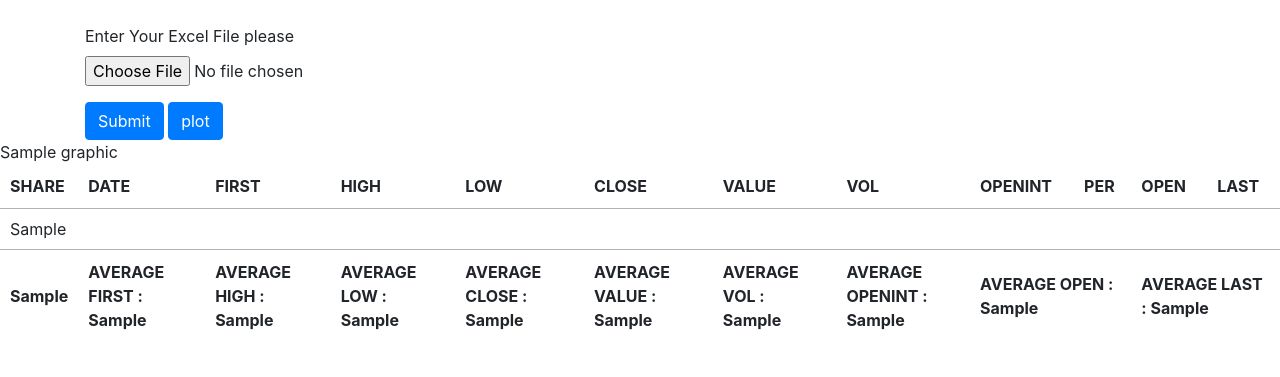
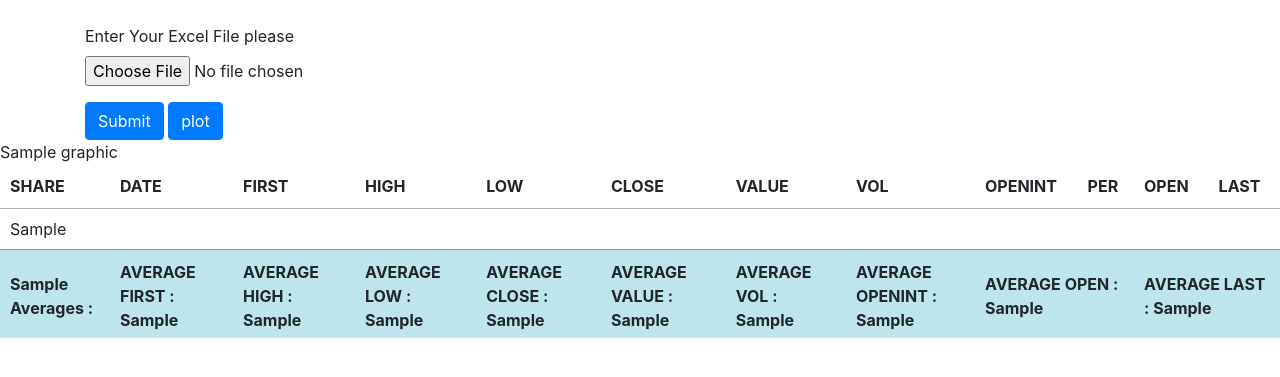
Before and after one commit to ANejadkoorki/FintechApp, a Django app: template fintask/financial_data_analysing/templates/financial_data_analysing/base_page.html in a window 1280 px wide. Shown: the top 377 px of the page. Run offline with Django 3.2, Linux system fonts and the light colour scheme; the template is opened without the code that fills it: most values are stand-ins (such as "Sample title", 1, 10 or a date in 2020); some libraries are stand-ins or nearby versions.

Commit message:
Average od columns added.

```diff
--- a/fintask/financial_data_analysing/templates/financial_data_analysing/base_page.html
+++ b/fintask/financial_data_analysing/templates/financial_data_analysing/base_page.html
@@ -75,8 +75,8 @@
 {#            <th>OPEN</th>#}
 {#            <th>LAST</th>#}
 {#        </tr>#}
-        <tr>
-            <th>{{ averages_list.0 }}</th>
+        <tr class="table-info">
+            <th>{{ averages_list.0 }} Averages : </th>
             <th>AVERAGE FIRST : {{ averages_list.1.1 }}</th>
             <th>AVERAGE HIGH : {{ averages_list.2.1 }}</th>
             <th>AVERAGE LOW : {{ averages_list.3.1 }}</th>
```
